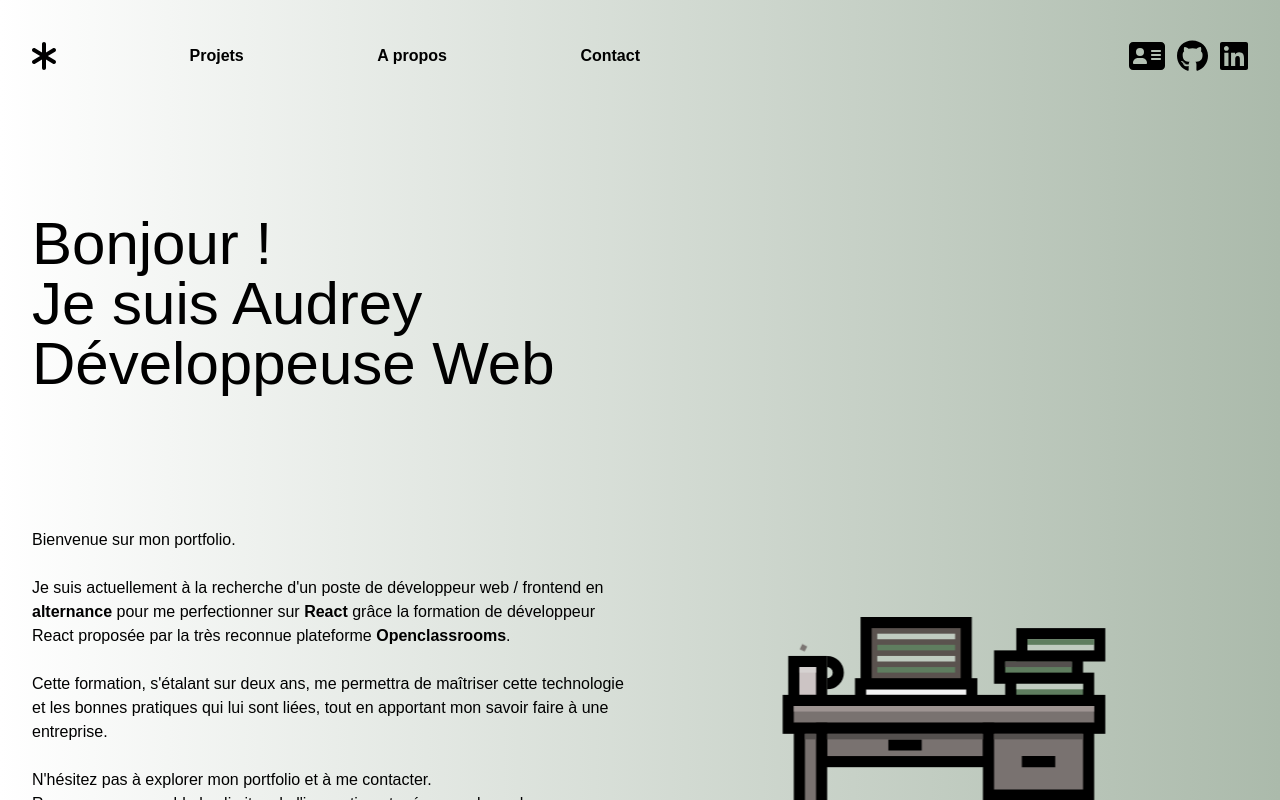
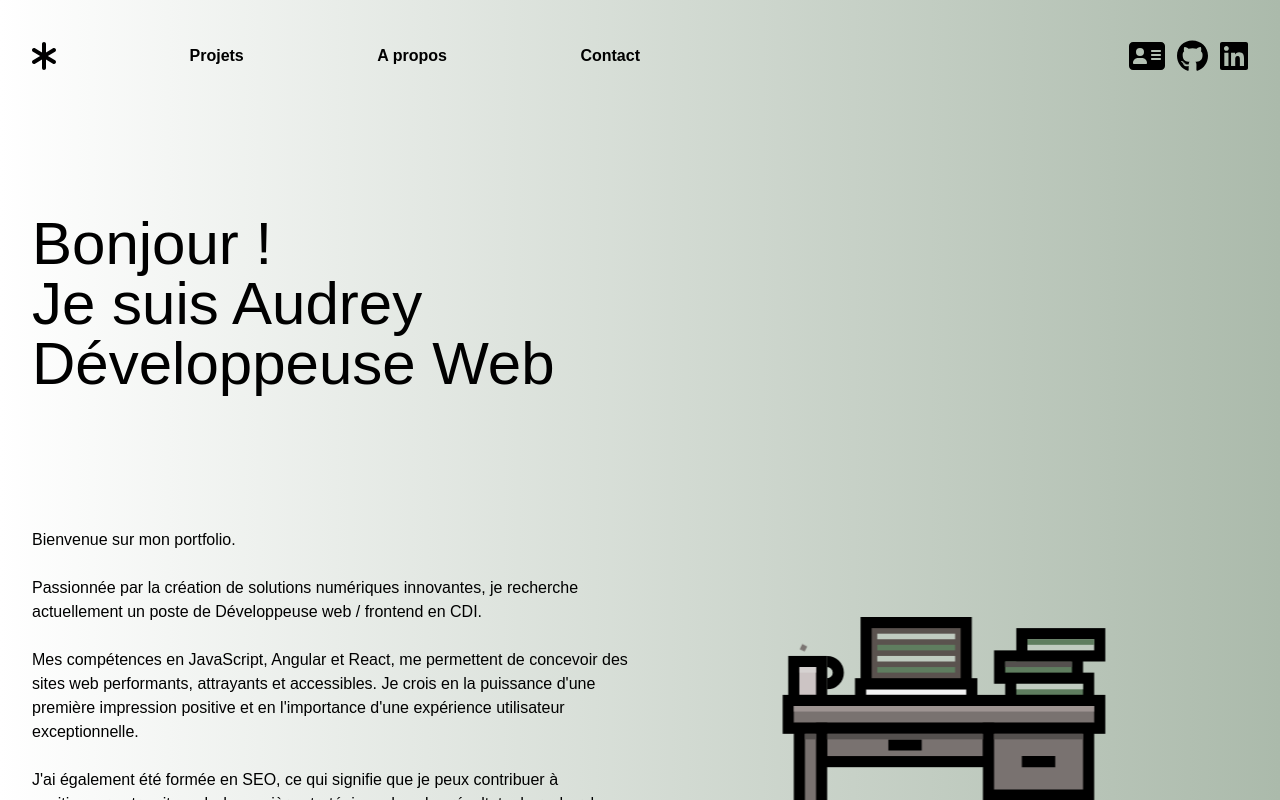
Before and after one commit to st-audrey/ast_portfolio, a Next.js app: page / in a window 1280 px wide. Shown: the top 800 px of the page. Built offline with nearby package versions, Linux system fonts and the light colour scheme; a web font is replaced by a local one.

Commit message:
Add new content

```diff
--- a/app/components/About/About.jsx
+++ b/app/components/About/About.jsx
@@ -41,12 +41,13 @@ export default function About() {
           former aux dernières technologies, afin de toujours rester à la pointe
           du développement web. <br />
           <br />
-          J'aimerais travailler en full remote, car suis persuadée que le
-          travail à distance offre une flexibilité et une liberté accrues, tout
-          en permettant une concentration maximale sur les projets. <br />
-          Je suis enthousiaste à l'idée de rejoindre une équipe dynamique et
-          innovante, où je pourrai continuer à grandir en tant que développeuse
-          web. <br />
+          Mon objectif professionnel est clair : continuer à apprendre et à
+          grandir en tant que développeuse. La technologie évolue rapidement, et
+          je suis convaincue que l'apprentissage continu est essentiel pour
+          rester compétitif. Je suis prête à relever de nouveaux défis, à
+          acquérir de nouvelles compétences et à contribuer au succès de notre
+          entreprise.
+          <br />
           <br />
           N'hésitez pas à me contacter pour discuter de toute opportunité de
           collaboration ou pour en savoir plus sur mon parcours et mes
--- a/app/components/FlipCard/FlipCard.jsx
+++ b/app/components/FlipCard/FlipCard.jsx
@@ -39,7 +39,7 @@ export default function FlipCard(props) {
                   : props.title == "equipe"
                   ? "Esprit d'équipe"
                   : props.title == "junior"
-                  ? "INTP"
+                  ? "MBTI = INTP"
                   : props.title == "creative"
                   ? "Créative"
                   : null}
@@ -85,7 +85,7 @@ export default function FlipCard(props) {
                   : props.title == "equipe"
                   ? "Cavalier seul"
                   : props.title == "junior"
-                  ? "INTP"
+                  ? "MBTI = INTP"
                   : props.title == "creative"
                   ? "Dev Web"
                   : null}
--- a/app/components/Presentation/Presentation.jsx
+++ b/app/components/Presentation/Presentation.jsx
@@ -8,19 +8,24 @@ export default function Presentation() {
       <div className="md:w-6/12 w-full">
         <p className="font-orbit">
           Bienvenue sur mon portfolio. <br />
-          <br /> Je suis actuellement à la recherche d'un poste de développeur
-          web / frontend en <strong>alternance</strong> pour me perfectionner
-          sur <strong>React</strong> grâce la formation de développeur React
-          proposée par la très reconnue plateforme{" "}
-          <strong>Openclassrooms</strong>. <br />
           <br />
-          Cette formation, s'étalant sur deux ans, me permettra de maîtriser
-          cette technologie et les bonnes pratiques qui lui sont liées, tout en
-          apportant mon savoir faire à une entreprise. <br />
+          Passionnée par la création de solutions numériques innovantes, je
+          recherche actuellement un poste de Développeuse web / frontend en CDI.
           <br />
-          N'hésitez pas à explorer mon portfolio et à me contacter.
-          <br /> Repoussons ensemble les limites de l'innovation et créons
-          quelque chose d'extraordinaire !
+          <br />
+          Mes compétences en JavaScript, Angular et React, me permettent de
+          concevoir des sites web performants, attrayants et accessibles. Je
+          crois en la puissance d'une première impression positive et en
+          l'importance d'une expérience utilisateur exceptionnelle.
+          <br />
+          <br />
+          J'ai également été formée en SEO, ce qui signifie que je peux
+          contribuer à positionner votre site web de manière stratégique dans
+          les résultats de recherche. <br />
+          <br />
+          Pour en savoir plus sur mon travail, n'hésitez pas à consulter mon
+          portfolio. Je suis enthousiaste à l'idée de rejoindre une équipe
+          dynamique et de contribuer à son succès.
         </p>
       </div>
       <div className="md:w-6/12 h-auto w-full flew justify-center">
```
